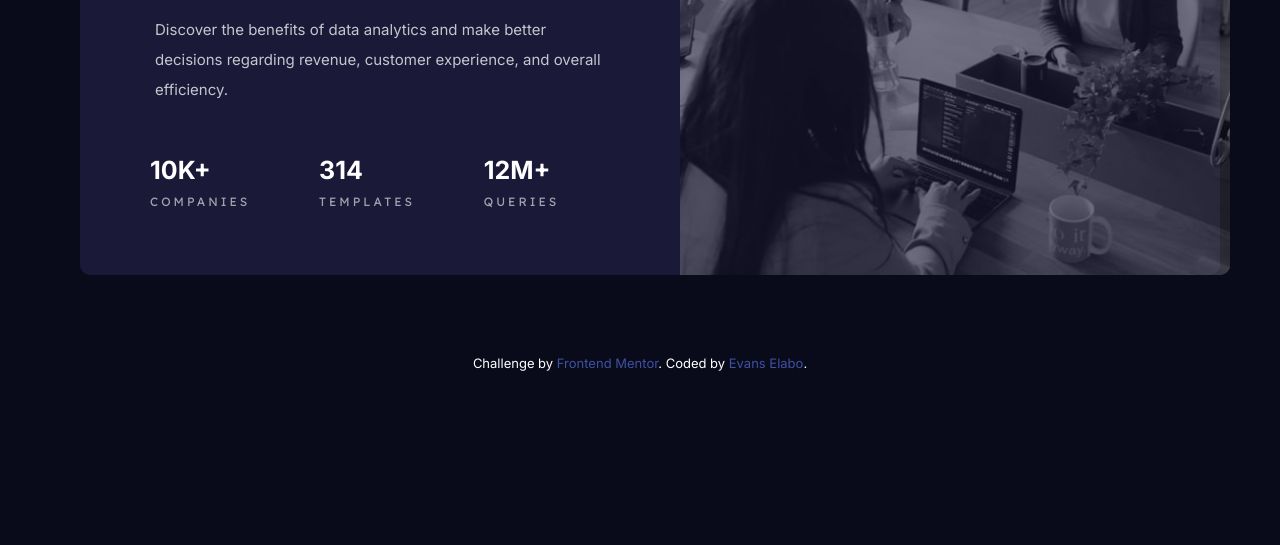
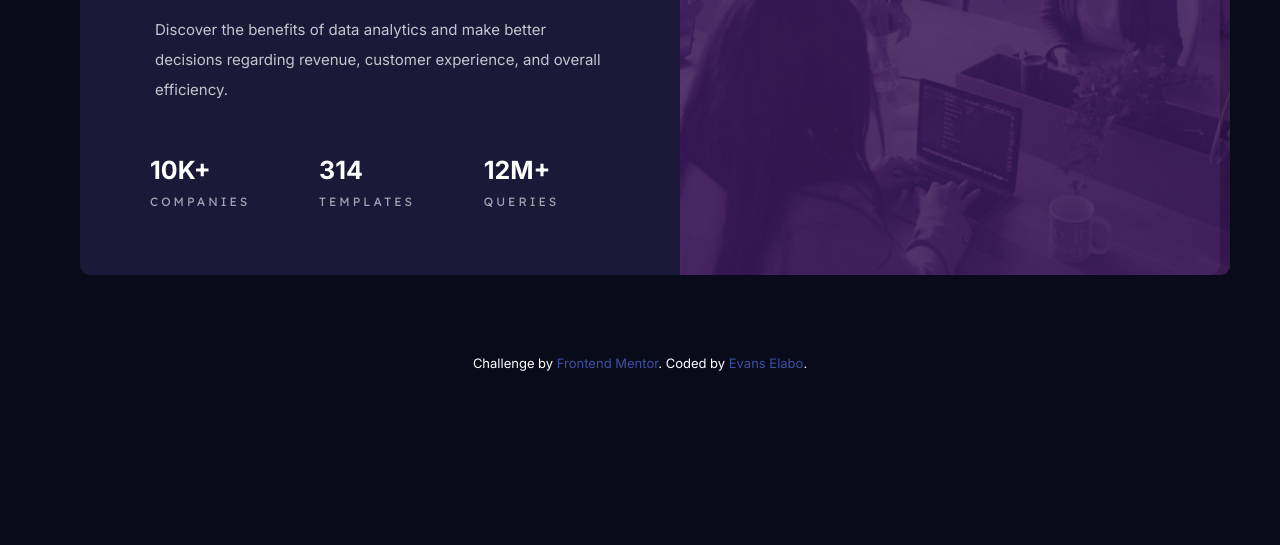
Before and after one commit to ellaboevans/stat-preview-card-component-view, a plain HTML site: page index.html in a window 1280 px wide. Shown: the part 255-800 px from the top of the page. Drawn offline with Linux system fonts and the light colour scheme.

Commit message:
modified image

```diff
--- a/index.html
+++ b/index.html
@@ -39,7 +39,7 @@
       </div>
 
       <div class="image" id="images" >
-        <img src="images/image-header-desktop.jpg" id="img" alt="background-desktop" />
+        <img src="images/image-header-desktop-copy.jpg" id="img" alt="background-desktop" />
       </div>
     </div>
 
```
